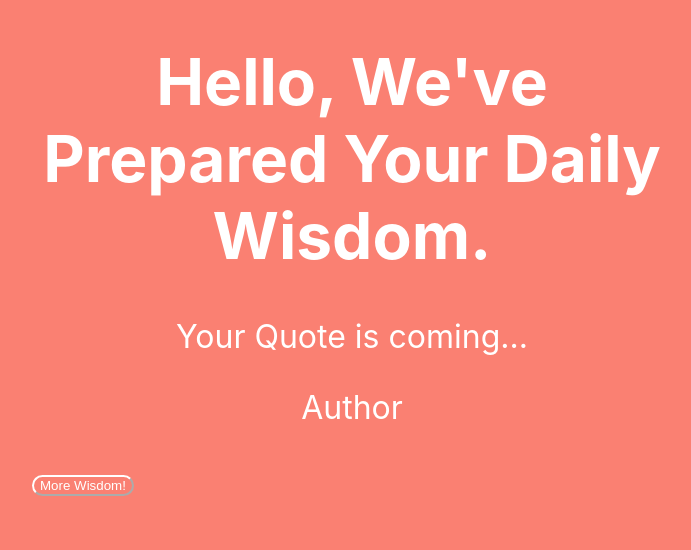
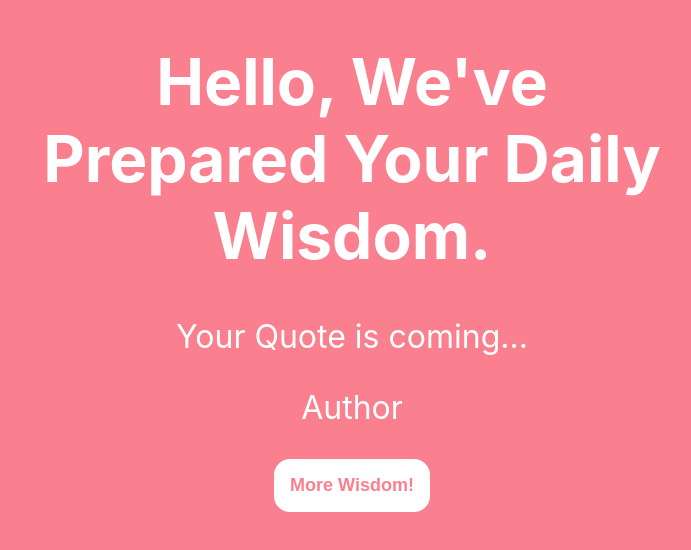
Before and after one commit to ghsmc/dailywisdom, a plain HTML site: page index.html in a window 1280 px wide. Shown: the whole page, without its empty margins (288-979 px from the left). Drawn offline with Linux system fonts and the light colour scheme; no server answers.

Commit message:
Quick fixes to change the color of the text.

```diff
--- a/index.html
+++ b/index.html
@@ -11,11 +11,14 @@
     <h1 id="intro" class="center">Hello, We've Prepared Your Daily Wisdom.</h1>
     <p id="quotation" class="center">Your Quote is coming...</p>
     <p id="author" class="center">Author</p>
-
-    <button class="btn">More Wisdom!</button>
+    <div class="center">
+        <a href=file:///Users/George/Desktop/DailyWisdom/index.html>
+            <button class="btn" id = "wisdom-button">More Wisdom!</button>
+        </a>
+    </div>
 
     <script>
-
+        //randomizing the quote
         async function getQuote() {
             let data = await fetch('https://api.quotable.io/random');
             let quote = await data.json();
@@ -23,9 +26,25 @@
             document.getElementById("quotation").innerText = quote.content;
             document.getElementById("author").innerText = "- " + quote.author;
         }
-
         getQuote();
 
+        //randomizing the color
+        function random_bg_color() {
+            var x = Math.floor(Math.random() * 3 + 1);
+            if (x == 1) {
+                bgColor = "rgb" + "(66, 104, 152)";
+            }
+            if (x == 2) {
+                bgColor = "rgb" + "(250, 128, 144)";
+            }
+            if (x == 3) {
+                bgColor = "rgb" + "(94, 189, 159)";
+            }
+            document.body.style.backgroundColor = bgColor;
+            document.getElementById("wisdom-button").style.color = bgColor;
+        }
+
+        random_bg_color();
     </script>
 </body>
 
--- a/styles.css
+++ b/styles.css
@@ -14,8 +14,18 @@ body {
 
 .btn {
     border-radius: 1rem;
-    border-color: white;
-    background-color: rgba(255, 255, 255, 0);
-    color: white;
+    padding-left: 1rem;
+    padding-right: 1rem;
+    padding-top: 1rem;
+    padding-bottom: 1rem;
+    border: none;
+    font-size: large;
+    background-color: white;
+    color: salmon;
+    border-color: salmon;
+    font-weight: bold;
+}
 
+.btn:hover {
+  cursor: pointer;
 }
```
Also changed, not shown: 1 other file.
